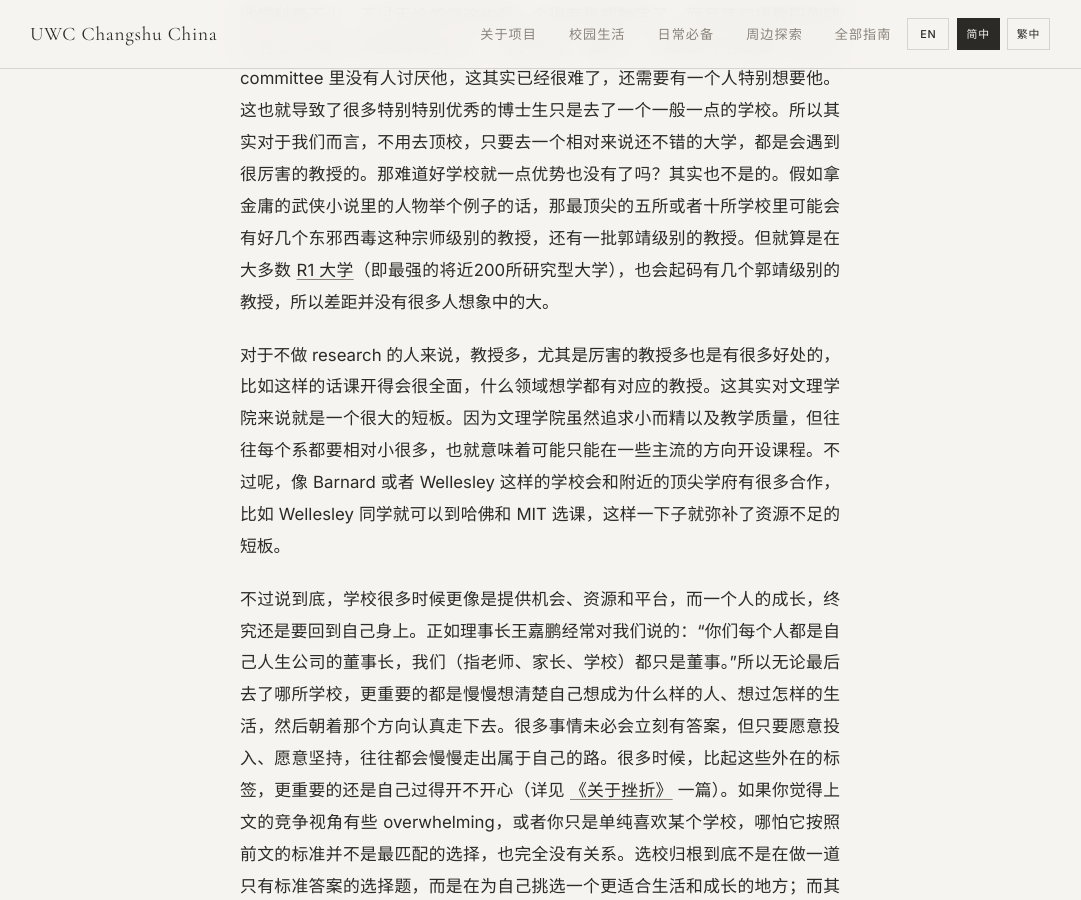
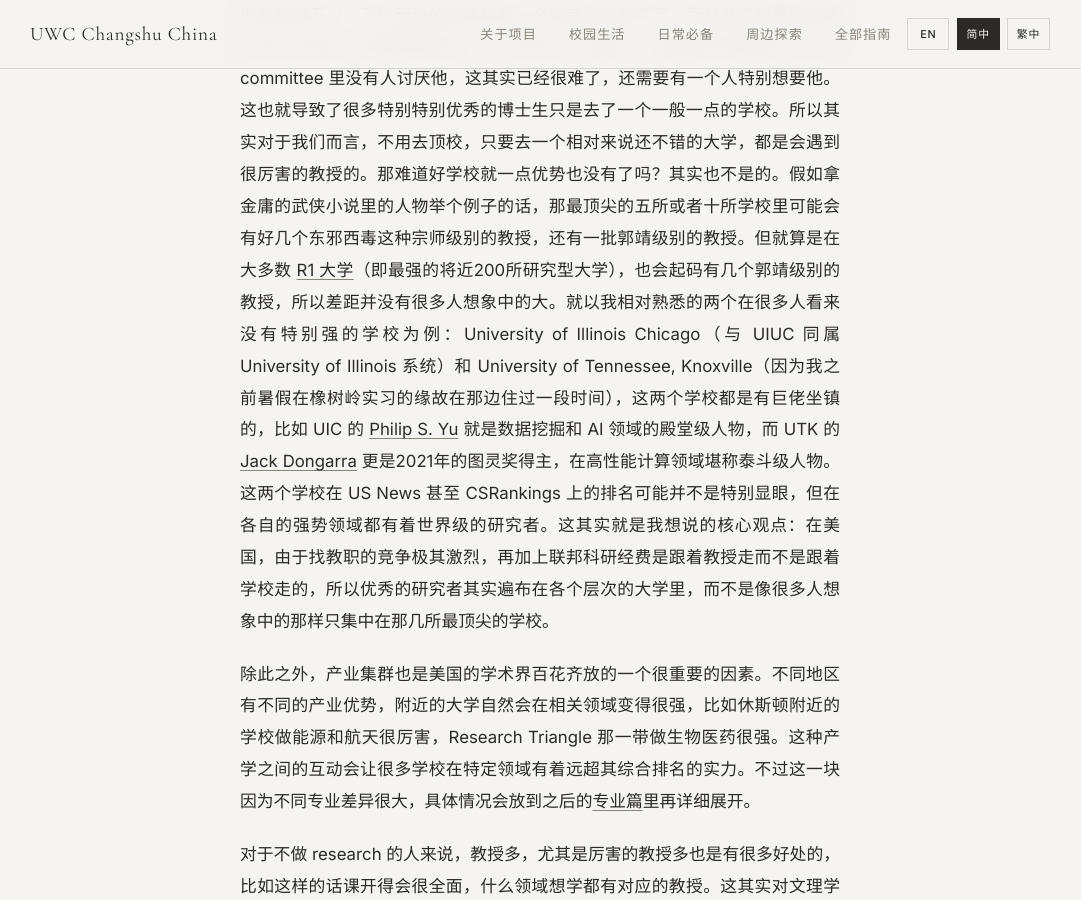
Before and after one commit to United-World-College/UWC-Survival-Guide, a Jekyll site: the page built from website/_guides/chinese/school-selection-CN.md, in a window 1280 px wide and 900 px high, scrolled down 5006 px. Shown: the whole window, without its empty margins (100-1181 px from the left). Built offline with Jekyll 4.4.1, drawn with Linux system fonts in a browser that asks for light colours; some of the changed text lies outside the part shown.

Commit message:
feat: add UIC/UTK faculty examples and industry cluster section to school selection guide

```diff
--- a/website/_guides/chinese/school-selection-CN.md
+++ b/website/_guides/chinese/school-selection-CN.md
@@ -35,7 +35,9 @@
 
 所以我觉得其实选校应该是找一个真正适合自己的学校，而不是被 reputation 裹挟。说实话，真正来了美国之后我才感觉到有些学校的本科教育就像是奢侈品一样，尤其是对 STEM 专业而言：如果你是一个锋芒毕露的人，那这些学校一定很合适，你在那里会更加容易找到自己的一席之地（并不是更大的成就之类的，而是 vibe-wise resonating with the school，某种程度上会过得更开心）；但如果你是一个低调务实的人，爱马仕通常不如帆布袋好用。这一段其实是我最想对学弟学妹们说的，假如当初申请的时候有人告诉我这点，那我应该就不会因为 fame 去申请一些现在看来极其不适合自己的学校，反而可能会选择一些更加合适的学校以及把有限的名额留给更多最顶尖的大学。
 
-好了，最后再来系统地说说美国的学术界为什么百花齐放，而不是只有几所一家独大。之前说的 federal funding 其实只是个间接原因，最直接的原因之一应该是现在美国找教职的难度已经堪比地狱了。基本上只有最顶尖学校的最顶尖博士才能找到一个相对来说还不错的学校的教职。就以我熟悉的 CS 举例，毫不夸张地说，几乎没有人能不做 postdoc 就直接拿到 Tenure-track Assistant Professor（相当于是想走教职路线的博士生的第一站，简称 TTAP），甚至一些 IOI 国手都是做了两三年甚至三五年博后才终于找到了教职（其他学科的难度其实也大差不差）。那顶尖大学的教职呢？那就真的是神仙打架了。就拿我所在的学校 UIUC 的 CS 系举例子，这两年招的做 AI 这个方向的不少 TTAP 都在入职前就已经是一两万甚至两三万引用量的巨佬了。当然 AI 方向本来引用量就比 CS 其他方向以及其他学科高不少，不过无论如何这也是一个很夸张的数字了。而且其实找教职的随机性比申请大学要高特别多。一般来说，要招一个教授的话需要 search committee 里没有人讨厌他，这其实已经很难了，还需要有一个人特别想要他。这也就导致了很多特别特别优秀的博士生只是去了一个一般一点的学校。所以其实对于我们而言，不用去顶校，只要去一个相对来说还不错的大学，都是会遇到很厉害的教授的。那难道好学校就一点优势也没有了吗？其实也不是的。假如拿金庸的武侠小说里的人物举个例子的话，那最顶尖的五所或者十所学校里可能会有好几个东邪西毒这种宗师级别的教授，还有一批郭靖级别的教授。但就算是在大多数 [R1 大学](https://en.wikipedia.org/wiki/List_of_research_universities_in_the_United_States#)（即最强的将近200所研究型大学），也会起码有几个郭靖级别的教授，所以差距并没有很多人想象中的大。
+好了，最后再来系统地说说美国的学术界为什么百花齐放，而不是只有几所一家独大。之前说的 federal funding 其实只是个间接原因，最直接的原因之一应该是现在美国找教职的难度已经堪比地狱了。基本上只有最顶尖学校的最顶尖博士才能找到一个相对来说还不错的学校的教职。就以我熟悉的 CS 举例，毫不夸张地说，几乎没有人能不做 postdoc 就直接拿到 Tenure-track Assistant Professor（相当于是想走教职路线的博士生的第一站，简称 TTAP），甚至一些 IOI 国手都是做了两三年甚至三五年博后才终于找到了教职（其他学科的难度其实也大差不差）。那顶尖大学的教职呢？那就真的是神仙打架了。就拿我所在的学校 UIUC 的 CS 系举例子，这两年招的做 AI 这个方向的不少 TTAP 都在入职前就已经是一两万甚至两三万引用量的巨佬了。当然 AI 方向本来引用量就比 CS 其他方向以及其他学科高不少，不过无论如何这也是一个很夸张的数字了。而且其实找教职的随机性比申请大学要高特别多。一般来说，要招一个教授的话需要 search committee 里没有人讨厌他，这其实已经很难了，还需要有一个人特别想要他。这也就导致了很多特别特别优秀的博士生只是去了一个一般一点的学校。所以其实对于我们而言，不用去顶校，只要去一个相对来说还不错的大学，都是会遇到很厉害的教授的。那难道好学校就一点优势也没有了吗？其实也不是的。假如拿金庸的武侠小说里的人物举个例子的话，那最顶尖的五所或者十所学校里可能会有好几个东邪西毒这种宗师级别的教授，还有一批郭靖级别的教授。但就算是在大多数 [R1 大学](https://en.wikipedia.org/wiki/List_of_research_universities_in_the_United_States#)（即最强的将近200所研究型大学），也会起码有几个郭靖级别的教授，所以差距并没有很多人想象中的大。就以我相对熟悉的两个在很多人看来没有特别强的学校为例：University of Illinois Chicago（与 UIUC 同属 University of Illinois 系统）和 University of Tennessee, Knoxville（因为我之前暑假在橡树岭实习的缘故在那边住过一段时间），这两个学校都是有巨佬坐镇的，比如 UIC 的 [Philip S. Yu](https://cs.uic.edu/profiles/philip-yu/) 就是数据挖掘和 AI 领域的殿堂级人物，而 UTK 的 [Jack Dongarra](https://www.eecs.utk.edu/people/jack-dongarra/) 更是2021年的图灵奖得主，在高性能计算领域堪称泰斗级人物。这两个学校在 US News 甚至 CSRankings 上的排名可能并不是特别显眼，但在各自的强势领域都有着世界级的研究者。这其实就是我想说的核心观点：在美国，由于找教职的竞争极其激烈，再加上联邦科研经费是跟着教授走而不是跟着学校走的，所以优秀的研究者其实遍布在各个层次的大学里，而不是像很多人想象中的那样只集中在那几所最顶尖的学校。
+
+除此之外，产业集群也是美国的学术界百花齐放的一个很重要的因素。不同地区有不同的产业优势，附近的大学自然会在相关领域变得很强，比如休斯顿附近的学校做能源和航天很厉害，Research Triangle 那一带做生物医药很强。这种产学之间的互动会让很多学校在特定领域有着远超其综合排名的实力。不过这一块因为不同专业差异很大，具体情况会放到之后的[专业篇]({{ '/guides/chinese/majors-intro-CN/' | relative_url }})里再详细展开。
 
 对于不做 research 的人来说，教授多，尤其是厉害的教授多也是有很多好处的，比如这样的话课开得会很全面，什么领域想学都有对应的教授。这其实对文理学院来说就是一个很大的短板。因为文理学院虽然追求小而精以及教学质量，但往往每个系都要相对小很多，也就意味着可能只能在一些主流的方向开设课程。不过呢，像 Barnard 或者 Wellesley 这样的学校会和附近的顶尖学府有很多合作，比如 Wellesley 同学就可以到哈佛和 MIT 选课，这样一下子就弥补了资源不足的短板。
 
```
Also changed, not shown: other parts of website/_guides/chinese/school-selection-CN.md (+1 -1 lines), website/_guides/chinese/school-selection-TW.md (+4 -2 lines), website/_guides/default/school-selection.md (+4 -2 lines).
